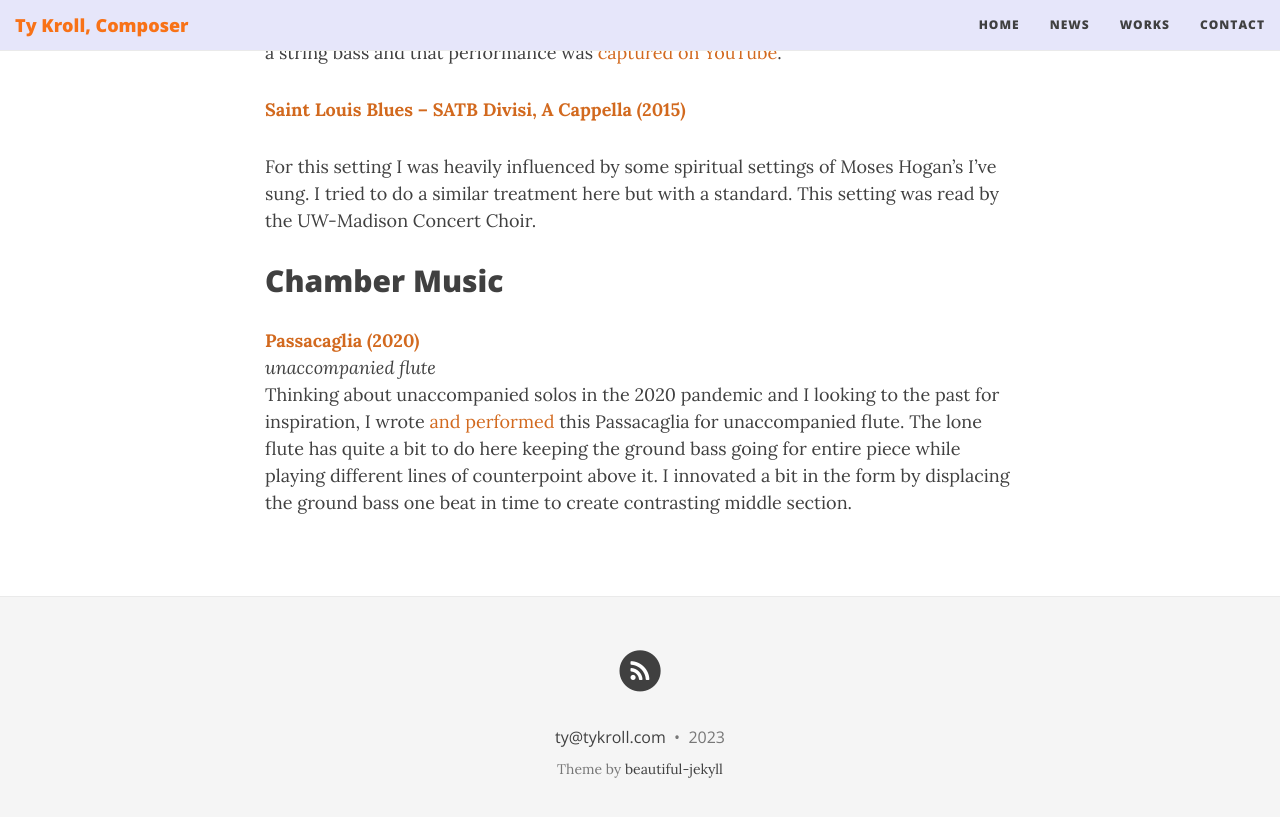
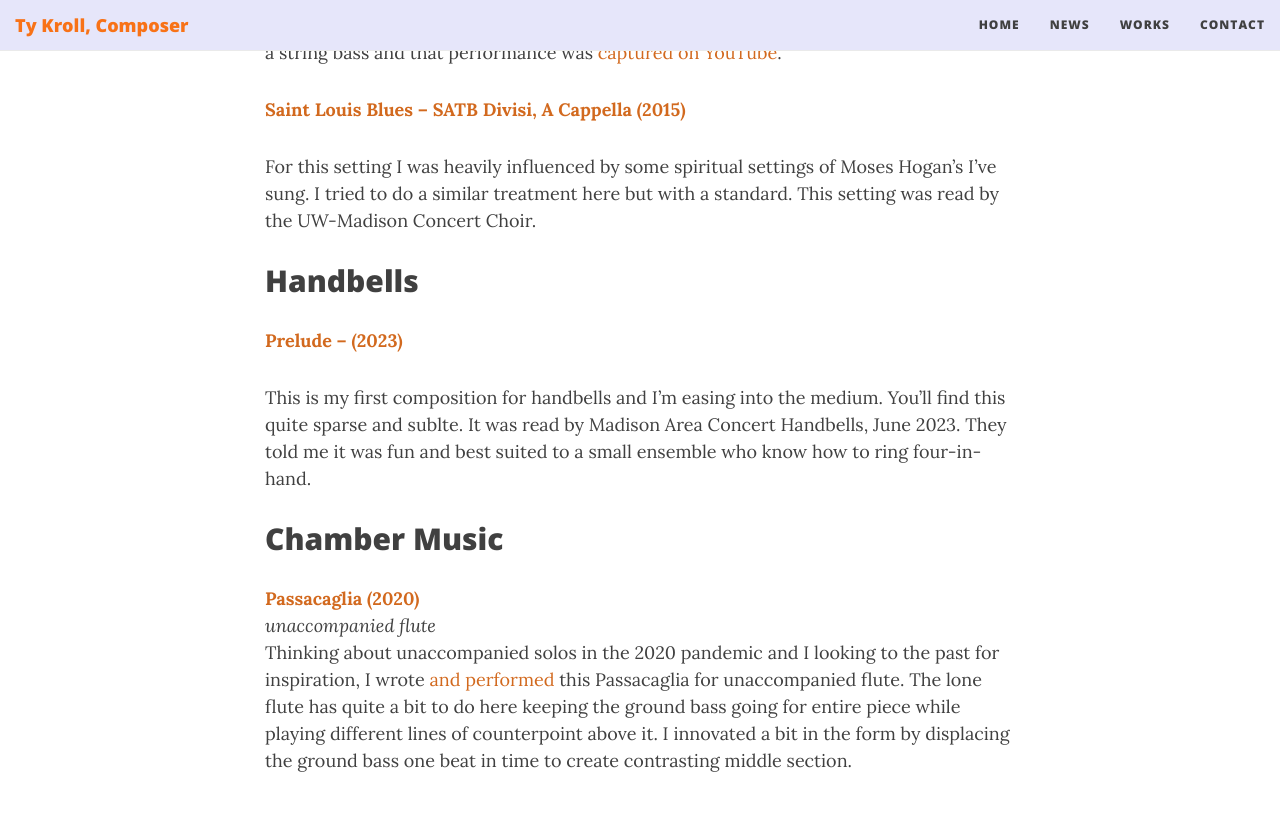
Before and after one commit to ctrueden/tykroll.com, a Jekyll site: the page built from works.md, in a window 1280 px wide and 900 px high, scrolled down 3735 px. Shown: the top 817 px of the window. Built offline with Jekyll 4.4.1, drawn with Linux system fonts in a browser that asks for light colours; nearby versions of some CDN libraries.

Commit message:
Update works.md

```diff
--- a/works.md
+++ b/works.md
@@ -92,6 +92,12 @@ __[Saint Louis Blues – SATB Divisi, A Cappella (2015)](https://www.musicnotes.
 
 For this setting I was heavily influenced by some spiritual settings of Moses Hogan’s I’ve sung. I tried to do a similar treatment here but with a standard. This setting was read by the UW-Madison Concert Choir.
 
+## Handbells
+
+__[Prelude – (2023)](https://www.musicnotes.com/sheetmusic/mtd.asp?ppn=MN0279581)__
+
+This is my first composition for handbells and I'm easing into the medium. You'll find this quite sparse and sublte. It was read by Madison Area Concert Handbells, June 2023. They told me it was fun and best suited to a small ensemble who know how to ring four-in-hand.
+
 ## Chamber Music
 
 __[Passacaglia (2020)](https://www.musicnotes.com/sheetmusic/mtd.asp?ppn=MN0224032)__
```
